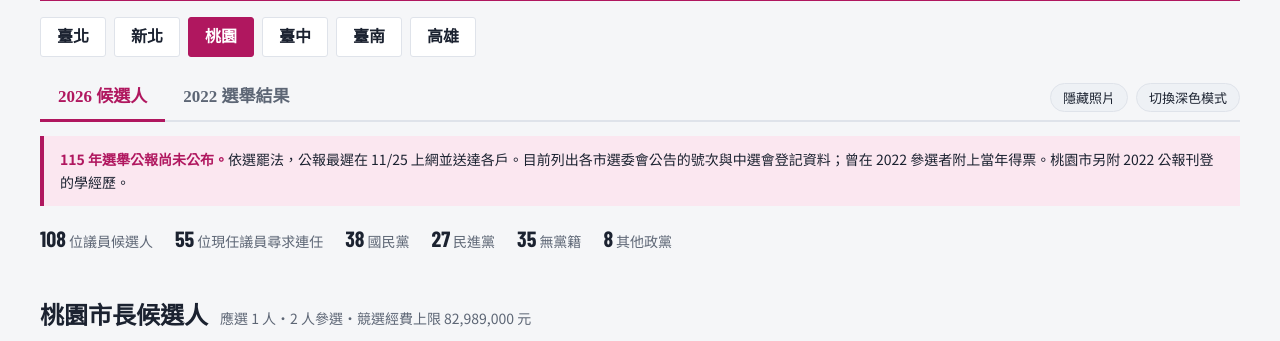
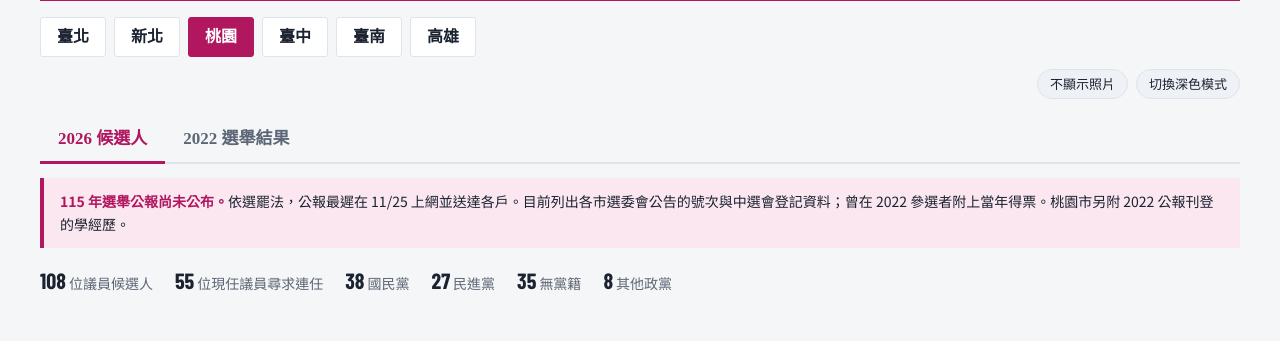
Before and after one commit to freetempo/election-2026, a plain HTML site: page index.html in a window 1280 px wide. Shown: the part 172-513 px from the top of the page. Drawn offline with nearby package versions, Linux system fonts and the light colour scheme.

Commit message:
手機版：照片與深淺按鈕移出分頁列；按鈕改為「不顯示照片」；標題換行
Co-Authored-By: Claude Opus 5.5 (1M context) <noreply@anthropic.com>
Claude-Session: https://claude.ai/code/session_01JxAeGaWFwiJM4bNLtBqccb

```diff
--- a/index.html
+++ b/index.html
@@ -196,8 +196,9 @@ footer ul{padding-left:1.1em}
 .mph{grid-column:3;grid-row:1/span 3;border-radius:3px;background-color:var(--soft);background-repeat:no-repeat}
 .sph{display:inline-block;vertical-align:middle;margin-right:8px;border-radius:2px;background-repeat:no-repeat}
 .m22row{grid-template-columns:28px minmax(0,12em) 1fr auto}
-.tabs{flex-wrap:wrap;row-gap:6px}
-.tabs .theme + .theme{margin-left:8px}
+.prefs{display:flex;flex-wrap:wrap;justify-content:flex-end;gap:8px;margin-top:12px}
+.prefs .theme{font:inherit;font-size:13px;font-weight:500;padding:3px 12px;border:1px solid var(--line);background:var(--soft);color:var(--ink);border-radius:20px;cursor:pointer}
+.nb{display:inline-block}
 .nophotos .cph,.nophotos .mph,.nophotos .sph{display:none}
 .nophotos .cand{grid-template-columns:64px 1fr}
 @media (max-width:480px){.cand{grid-template-columns:48px auto 1fr}.nophotos .cand{grid-template-columns:48px 1fr}.cand .num{font-size:30px}}
@@ -205,13 +206,14 @@ footer ul{padding-left:1.1em}
 <div class="wrap">
   <header class="mast">
     <div>
-      <h1>2026 六都市長・市議員選舉</h1>
+      <h1><span class="nb">2026 六都</span><span class="nb">市長・市議員選舉</span></h1>
       <div class="sub">臺北・新北・桃園・臺中・臺南・高雄　投票日 115年11月28日（星期六）上午8時至下午4時</div>
     </div>
     <div class="count"><b id="days">–</b><span>天後投票</span></div>
   </header>
   <nav class="cities" id="cities" aria-label="選擇城市"></nav>
-  <nav class="tabs" role="tablist" aria-label="選舉年份"><button type="button" role="tab" id="tab26">2026 候選人</button><button type="button" role="tab" id="tab22">2022 選舉結果</button><button type="button" class="theme" id="phbtn" aria-pressed="true">隱藏照片</button><button type="button" class="theme" id="theme">深色模式</button></nav>
+  <div class="prefs"><button type="button" class="theme" id="phbtn" aria-pressed="true">不顯示照片</button><button type="button" class="theme" id="theme">深色模式</button></div>
+  <nav class="tabs" role="tablist" aria-label="選舉年份"><button type="button" role="tab" id="tab26">2026 候選人</button><button type="button" role="tab" id="tab22">2022 選舉結果</button></nav>
   <div class="notice" id="notice"></div>
   <div class="stats" id="stats"></div>
 
@@ -284,7 +286,7 @@ const C = () => DATA.cities[CITY];
 (function(){
   const btn = $('#phbtn'), root = document.documentElement;
   let on = load('ty6-photos') !== 'off';
-  const apply = () => { root.classList.toggle('nophotos', !on); btn.textContent = on ? '隱藏照片' : '顯示照片'; btn.setAttribute('aria-pressed', on); };
+  const apply = () => { root.classList.toggle('nophotos', !on); btn.textContent = on ? '不顯示照片' : '顯示照片'; btn.setAttribute('aria-pressed', on); };
   apply();
   btn.addEventListener('click', () => { on = !on; store('ty6-photos', on ? 'on' : 'off'); apply(); });
 })();
```
